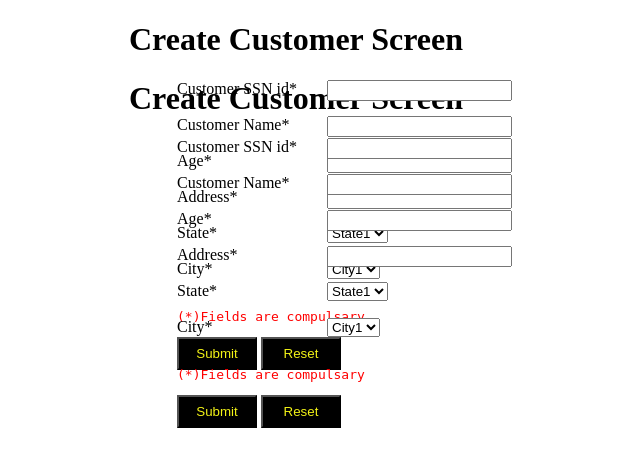
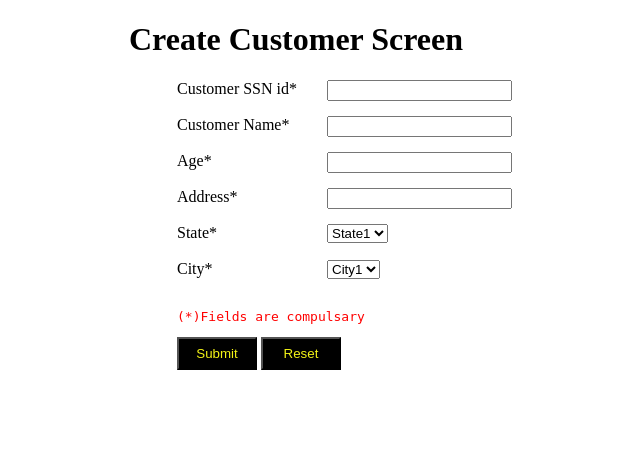
Before and after one commit to bhanuvinayes/retail_banking, a Flask app: page /create_customer in a window 1280 px wide. Shown: the top 467 px of the page, without its empty margins (344-984 px from the left). Run offline with Flask 2, Linux system fonts and the light colour scheme; a user stored in the database is signed in.

Commit message:
created add customer fuction

```diff
--- a/application/templates/customerScreen.html
+++ b/application/templates/customerScreen.html
@@ -33,6 +33,13 @@
     }
 </style>
 <body>
+    {% with messages = get_flashed_messages() %}
+        {% if messages %}
+            {% for msg in messages %}
+                <p> {{ msg }} </p>
+            {% endfor %}
+        {% endif %}
+    {% endwith%}
     <h1>Create Customer Screen</h1>
 
     <div class="form">
@@ -69,35 +76,3 @@
 </body>
 
 </html>
-<h1 id="cst_head">Create Customer Screen</h1>
-
-<div class="form">
-    <form>
-        <label for="ssn_id">Customer SSN id*</label>
-        <input type="text" id="ssn_id" name="ssn_id"><br><br>
-        <label for="cname">Customer Name*</label>
-        <input type="text" id="cname" name="cname"><br><br>
-        <label for="age">Age*</label>
-        <input type="number" id="age" name="age"><br><br>
-        <label for="address">Address*</label>
-        <input type="text" id="address" name="address"><br><br>
-        <label for="state">State*</label>
-        <select id="state" name="state">
-            <option value="State1">State1</option>
-            <option value="State2">State2</option>
-            <option value="State3">State3</option>
-            <option value="State4">State4</option>
-        </select><br><br>
-        <label for="City">City*</label>
-        <select id="city" name="city">
-            <option value="City1">City1</option>
-            <option value="City2">City2</option>
-            <option value="City3">City3</option>
-            <option value="City4">City4</option>
-        </select><br><br>
-        <pre>(*)Fields are compulsary</pre>
-        <button class="btn" type="submit">Submit</button>
-        <button class="btn" type="reset">Reset</button>
-    </form>
-
-</div>
```
Also changed, not shown: application/employees.db.
